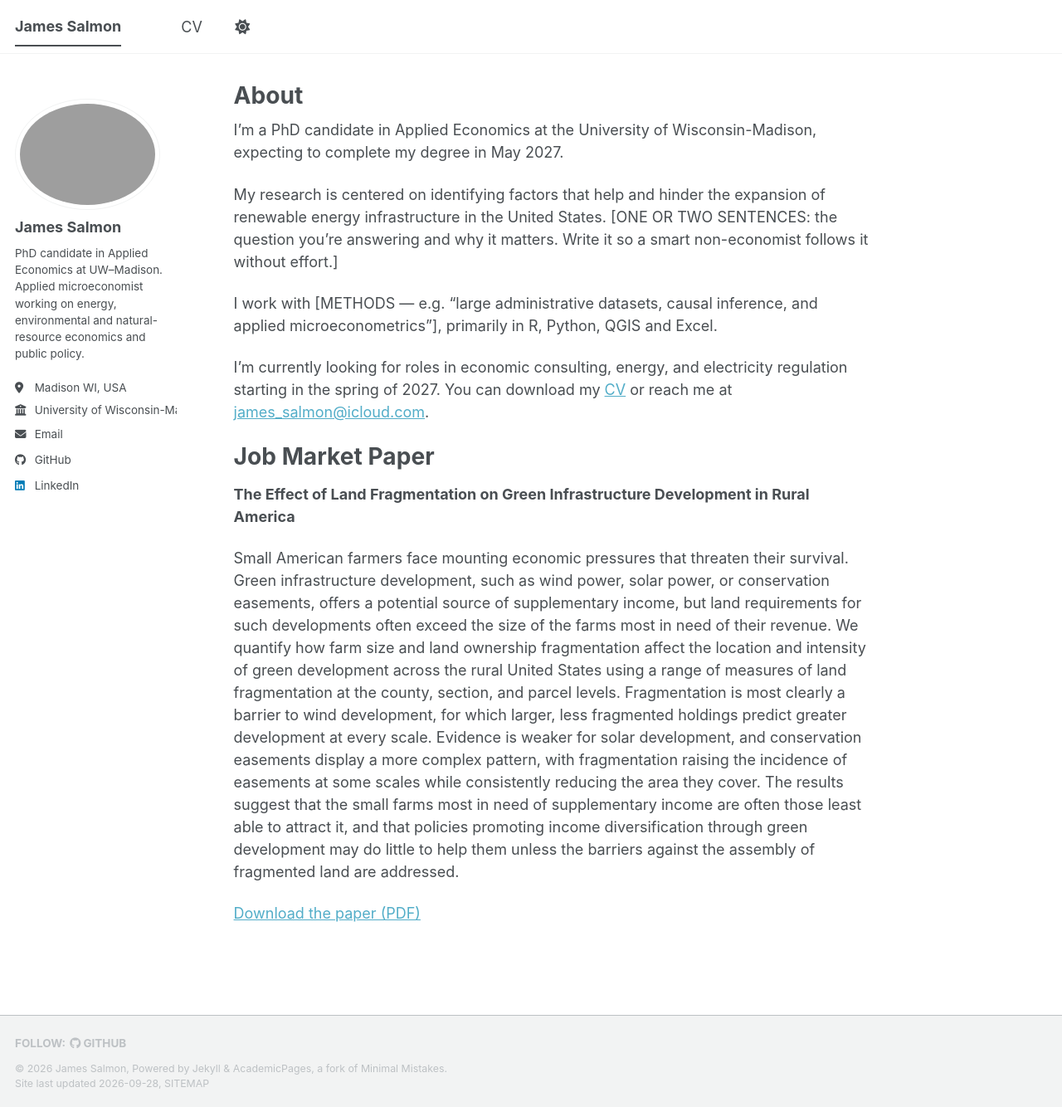
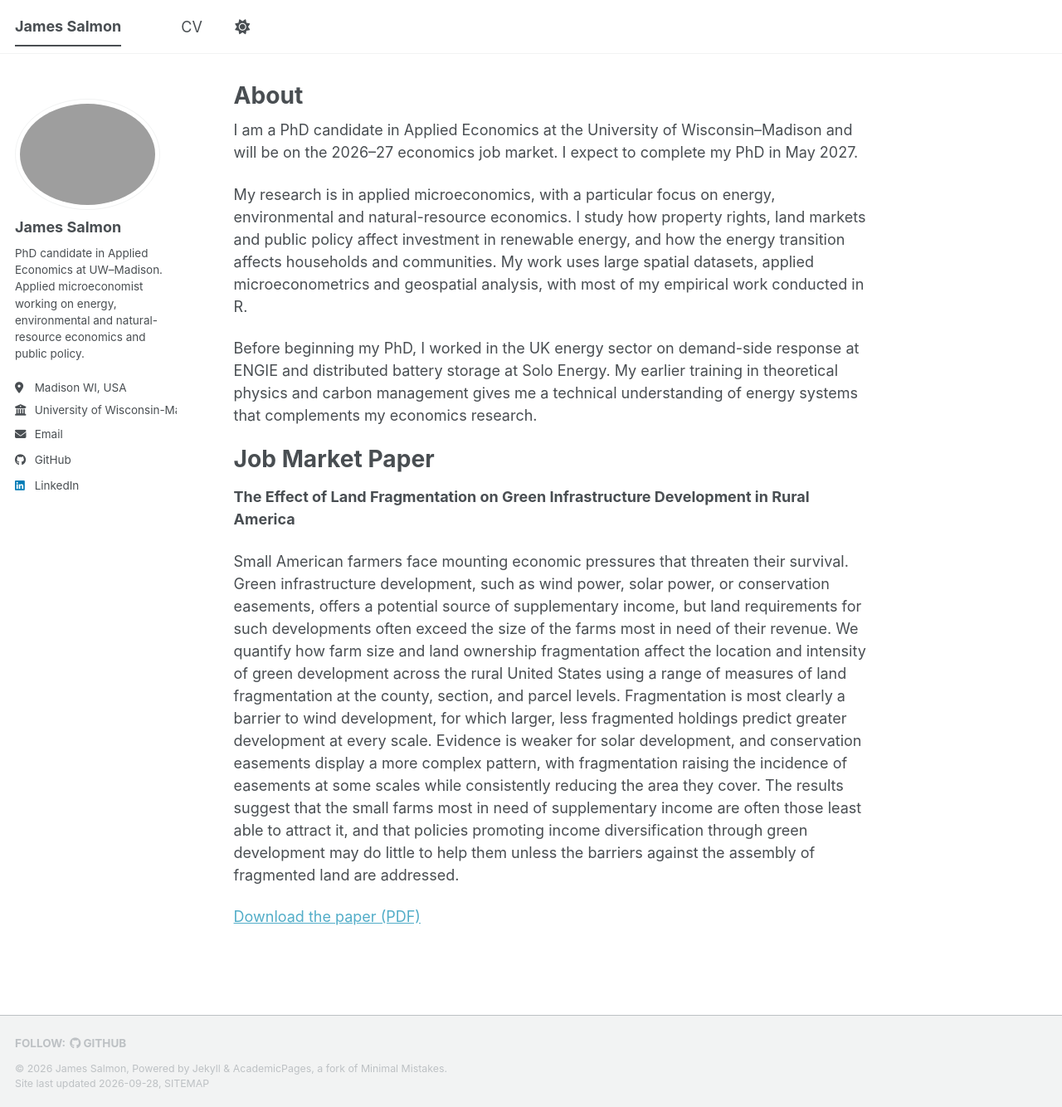
Before and after one commit to James-Salmon/James-Salmon.github.io, a Jekyll site: the page built from _pages/about.md, in a window 1280 px wide and 1334 px high. Shown: the whole window at 83% size. Built offline with Jekyll 4.4.1, drawn with Linux system fonts in a browser that asks for light colours; a style sheet for code colours, icons or effects is not loaded.

Commit message:
Update about.md

```diff
--- a/_pages/about.md
+++ b/_pages/about.md
@@ -7,13 +7,11 @@ redirect_from:
   - /about.html
 ---
 
-I'm a PhD candidate in Applied Economics at the University of Wisconsin-Madison, expecting to complete my degree in May 2027.
+I am a PhD candidate in Applied Economics at the University of Wisconsin–Madison and will be on the 2026–27 economics job market. I expect to complete my PhD in May 2027.
 
-My research is centered on identifying factors that help and hinder the expansion of renewable energy infrastructure in the United States. [ONE OR TWO SENTENCES: the question you're answering and why it matters. Write it so a smart non-economist follows it without effort.]
+My research is in applied microeconomics, with a particular focus on energy, environmental and natural-resource economics. I study how property rights, land markets and public policy affect investment in renewable energy, and how the energy transition affects households and communities. My work uses large spatial datasets, applied microeconometrics and geospatial analysis, with most of my empirical work conducted in R.
 
-I work with [METHODS — e.g. "large administrative datasets, causal inference, and applied microeconometrics"], primarily in R, Python, QGIS and Excel.
-
-I'm currently looking for roles in economic consulting, energy, and electricity regulation starting in the spring of 2027. You can download my [CV](/files/cv.pdf) or reach me at [james_salmon@icloud.com](mailto:james_salmon@icloud.com).
+Before beginning my PhD, I worked in the UK energy sector on demand-side response at ENGIE and distributed battery storage at Solo Energy. My earlier training in theoretical physics and carbon management gives me a technical understanding of energy systems that complements my economics research.
 
 Job Market Paper
 ======
```
